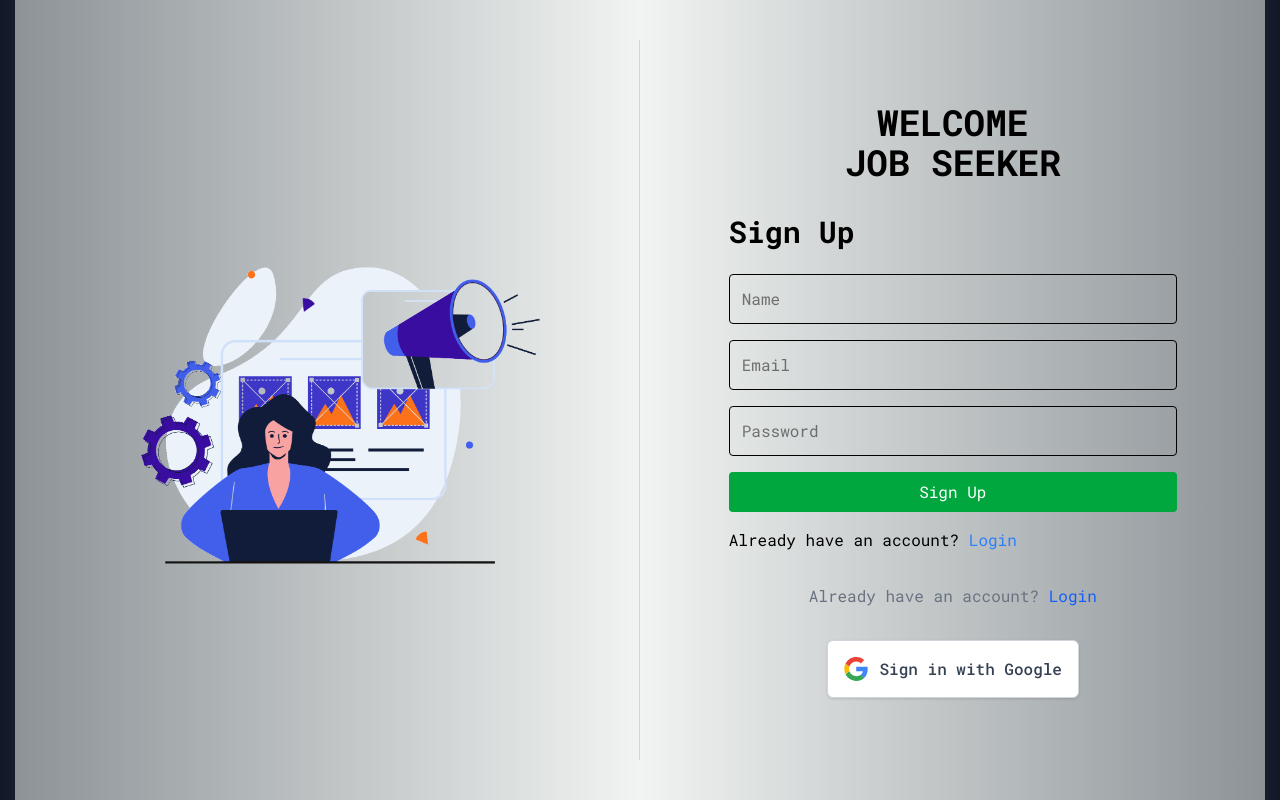
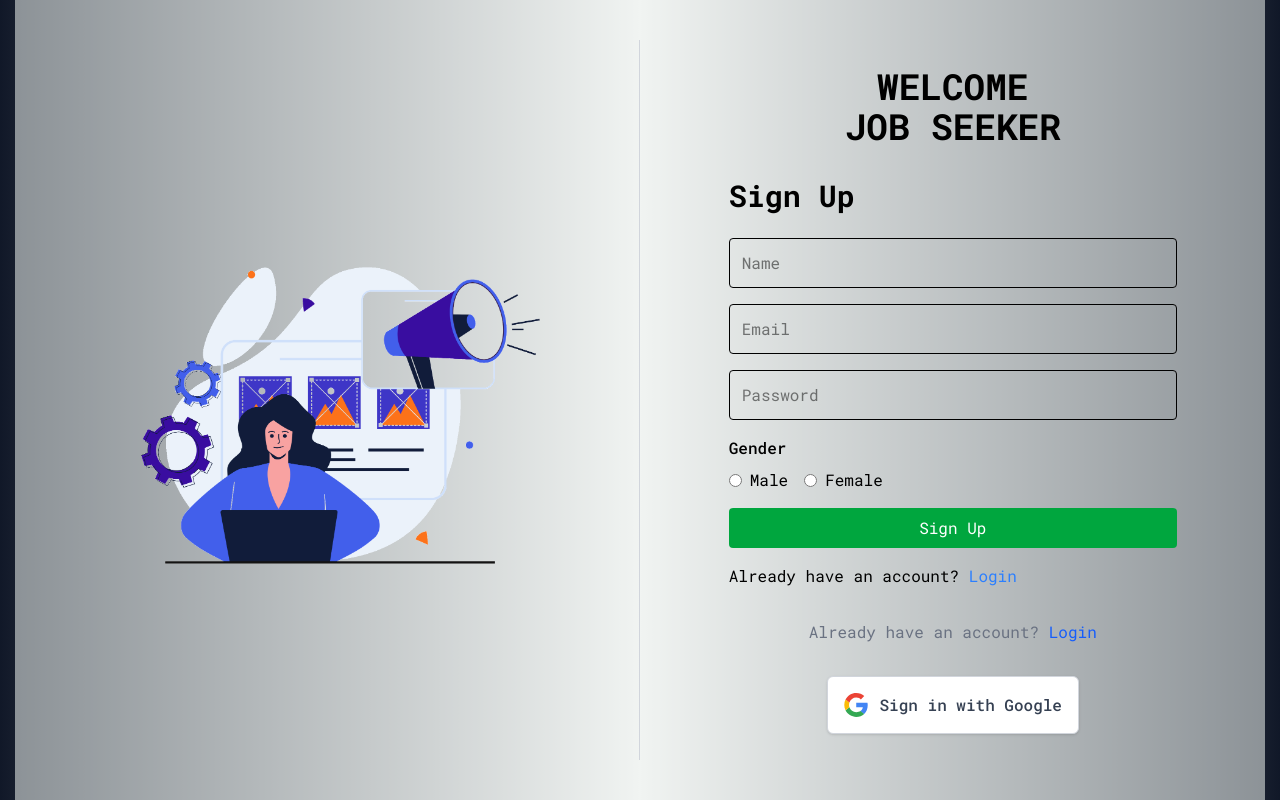
Before and after one commit to DivyanshuRawatDev/Job_Tracker, a React (Vite) app in the folder frontend/: page /signup in a window 1280 px wide. Built offline with nearby package versions, Linux system fonts and the light colour scheme; no server answers.

Commit message:
gender add

```diff
--- a/frontend/src/components/auth/Signup.jsx
+++ b/frontend/src/components/auth/Signup.jsx
@@ -4,7 +4,7 @@ import { fetchUserSignup } from "../../redux/slices/userSlice";
 import { useNavigate } from "react-router";
 
 const Signup = () => {
-  const [form, setForm] = useState({ name: "", email: "", password: "" });
+  const [form, setForm] = useState({ name: "", email: "", password: "" ,gender: ""});
   const dispatch = useDispatch();
   const navigate = useNavigate();
 
@@ -12,7 +12,7 @@ const Signup = () => {
     e.preventDefault();
     try {
       await dispatch(fetchUserSignup(form)).unwrap();
-      setForm({ name: "", email: "", password: "" });
+      setForm({ name: "", email: "", password: "", gender: "" });
       navigate("/login");
     } catch (err) {
       console.error("Signup failed:", err);
@@ -20,7 +20,10 @@ const Signup = () => {
   };
 
   return (
-    <form className="flex flex-col gap-4 w-full max-w-md" onSubmit={handleSubmit}>
+    <form
+      className="flex flex-col gap-4 w-full max-w-md"
+      onSubmit={handleSubmit}
+    >
       <h2 className="text-3xl font-bold mb-2">Sign Up</h2>
       <input
         type="text"
@@ -46,6 +49,36 @@ const Signup = () => {
         className="border p-3 rounded"
         required
       />
+      <div className="flex flex-col gap-2">
+        <label className="font-medium">Gender</label>
+        <div className="flex gap-4">
+          <label className="flex items-center gap-2">
+            <input
+              type="radio"
+              name="gender"
+              value="male"
+              checked={form.gender === "male"}
+              onChange={(e) => setForm({ ...form, gender: e.target.value })}
+              className="accent-blue-500"
+              required
+            />
+            Male
+          </label>
+          <label className="flex items-center gap-2">
+            <input
+              type="radio"
+              name="gender"
+              value="female"
+              checked={form.gender === "female"}
+              onChange={(e) => setForm({ ...form, gender: e.target.value })}
+              className="accent-pink-500"
+              required
+            />
+            Female
+          </label>
+        </div>
+      </div>
+
       <button
         type="submit"
         className="bg-green-600 text-white py-2 rounded hover:bg-green-700"
--- a/frontend/src/redux/slices/userSlice.js
+++ b/frontend/src/redux/slices/userSlice.js
@@ -6,12 +6,13 @@ import { auth, provider } from "../../utils/firebase";
 
 export const fetchUserSignup = createAsyncThunk(
   "auth/signup",
-  async function ({ name, email, password }) {
+  async function ({ name, email, password,gender }) {
     try {
       const result = await API.post("auth/signup", {
         name,
         email,
         password,
+        gender
       });
       return result.data;
     } catch (error) {
```
